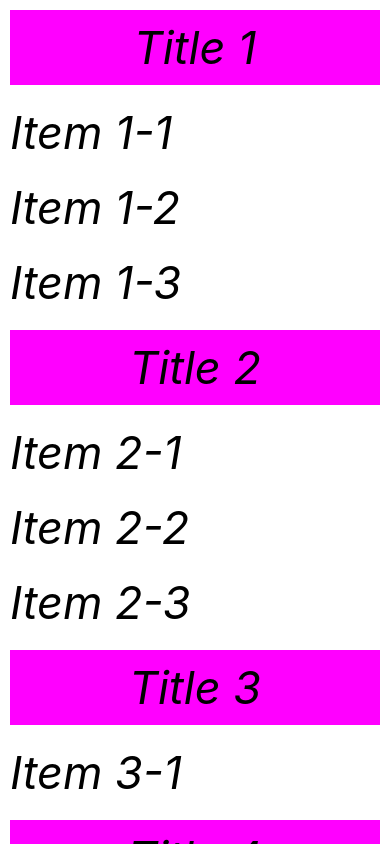
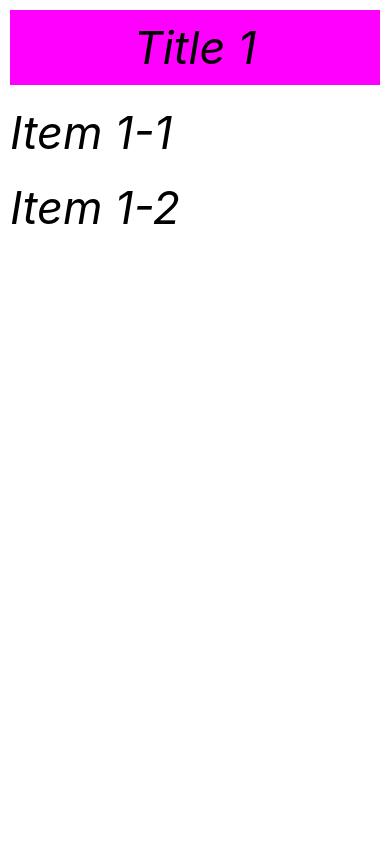
Before and after one commit to daonguyyen/basic-react-native, a React Native app: screen / in a window 390 px wide. Built offline with nearby package versions, Linux system fonts and the light colour scheme.

Commit message:
RNT 10 pratice

```diff
--- a/App.js
+++ b/App.js
@@ -1,6 +1,6 @@
 
 
-import React,  {useState} from 'react';
+import React, { useState } from 'react';
 import {
   StyleSheet,
   View,
@@ -17,45 +17,44 @@ const App = () => {
 
   const [Items, setItems] = useState(
     [
-      { name: 'Item 1'},
-      { name: 'Item 2'},
-      { name: 'Item 3'},
-      { name: 'Item 4'},
-      { name: 'Item 5'},
-      { name: 'Item 6'},
-      { name: 'Item 7'},
-      { name: 'Item 8'},
-      { name: 'Item 9'},
-      { name: 'Item 10'},
-      { name: 'Item 11'},
-      { name: 'Item 12'},
+      { name: 'Item 1' },
+      { name: 'Item 2' },
+      { name: 'Item 3' },
+      { name: 'Item 4' },
+      { name: 'Item 5' },
+      { name: 'Item 6' },
+      { name: 'Item 7' },
+      { name: 'Item 8' },
+      { name: 'Item 9' },
+      { name: 'Item 10' },
+      { name: 'Item 11' },
+      { name: 'Item 12' },
     ]
   )
 
-  const DATA = [
+  const [Sections, setSection] = useState([
     {
       title: 'Title 1',
-      data : ['Item 1-1', 'Item 1-2', 'Item 1-3']
-    },
-    {
-      title: 'Title 2',
-      data : ['Item 2-1', 'Item 2-2', 'Item 2-3']
-    },
-    {
-      title: 'Title 3',
-      data : ['Item 3-1']
-    },
-    {
-      title: 'Title 4',
-      data : ['Item 4-1', 'Item 4-2']
+      data: ['Item 1-1', 'Item 1-2']
     }
-  ]
+  ])
 
   const [Refreshing, setRefreshing] = useState(false)
   const onRefresh = () => {
     setRefreshing(true);
-      setItems([...Items, {name: 'Item 69'}])
-      setRefreshing(false)
+    const addingIndex = Sections.length + 1;
+    setSection([
+      ...Sections,
+      {
+        title: 'Title' + addingIndex,
+        data:
+          [
+            'Item' + addingIndex + '-1',
+            'Item' + addingIndex + '-2',
+          ]
+      }
+    ])
+    setRefreshing(false);
   }
 
   return (
@@ -64,15 +63,21 @@ const App = () => {
 
       <SectionList
         keyExtractor={(item, index) => index.toString()}
-        sections={DATA}
-        renderItem={({item})=> (
+        sections={Sections}
+        renderItem={({ item }) => (
           <Text style={styles.text} >{item}</Text>
         )}
-        renderSectionHeader={({section})=> (
+        renderSectionHeader={({ section }) => (
           <View style={styles.item}>
             <Text style={styles.text} >{section.title}</Text>
           </View>
         )}
+        refreshControl={
+          <RefreshControl
+            refreshing={Refreshing}
+            onRefresh={onRefresh}
+          />
+        }
       />
 
       {/* <FlatList
@@ -123,7 +128,7 @@ const styles = StyleSheet.create({
     justifyContent: 'flex-start',
     backgroundColor: '#ffffff'
   },
-  item : {
+  item: {
     // flex: 1,
     backgroundColor: '#ff00ff',
     alignItems: 'center',
```
Lines whose indentation alone changed are shown as unchanged.
